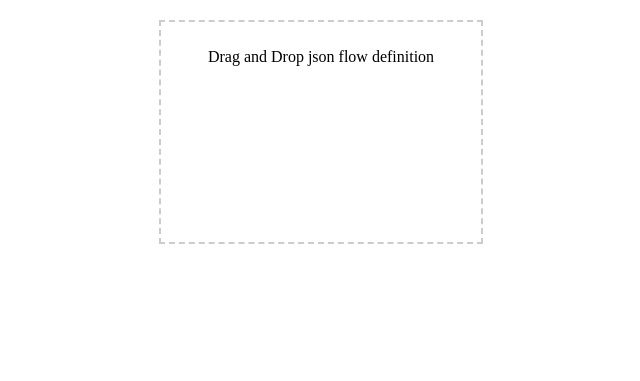
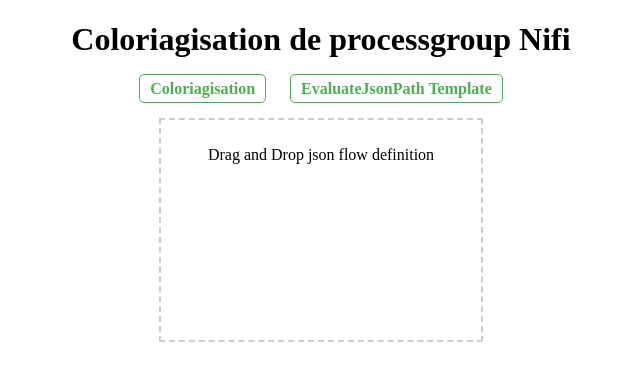
Before and after one commit to cdangeard/rainbowNifi, a Flask app: page / in a window 1280 px wide. Shown: the top 381 px of the page, without its empty margins (319-959 px from the left). Run offline with Flask 2, Linux system fonts and the light colour scheme.

Commit message:
added links

```diff
--- a/templates/index.html
+++ b/templates/index.html
@@ -21,9 +21,33 @@
             display: inline-block;
             font-size: 16px;
         }
+        .nav-links {
+            text-align: center;
+            margin: 20px auto;
+        }
+        .nav-links a {
+            margin: 0 10px;
+            text-decoration: none;
+            color: #4CAF50;
+            font-weight: bold;
+            padding: 5px 10px;
+            border: 1px solid #4CAF50;
+            border-radius: 5px;
+        }
+        .nav-links a:hover {
+            background-color: #4CAF50;
+            color: white;
+        }
     </style>
 </head>
 <body>
+    <h1 style="text-align: center;">Coloriagisation de processgroup Nifi</h1>
+
+    <div class="nav-links">
+        <a href="/">Coloriagisation</a>
+        <a href="/updateAttribute">EvaluateJsonPath Template</a>
+    </div>
+
     <div class="drop-area" ondrop="drop(event)" ondragover="allowDrop(event)">
         <p>Drag and Drop json flow definition</p>
     </div>
```
